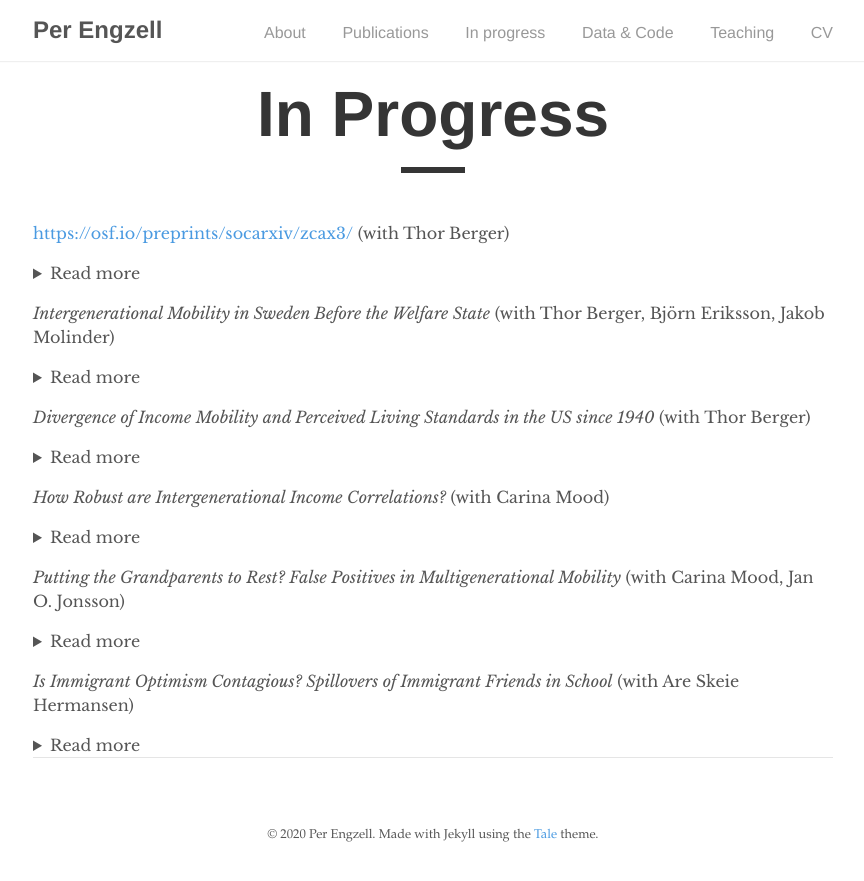
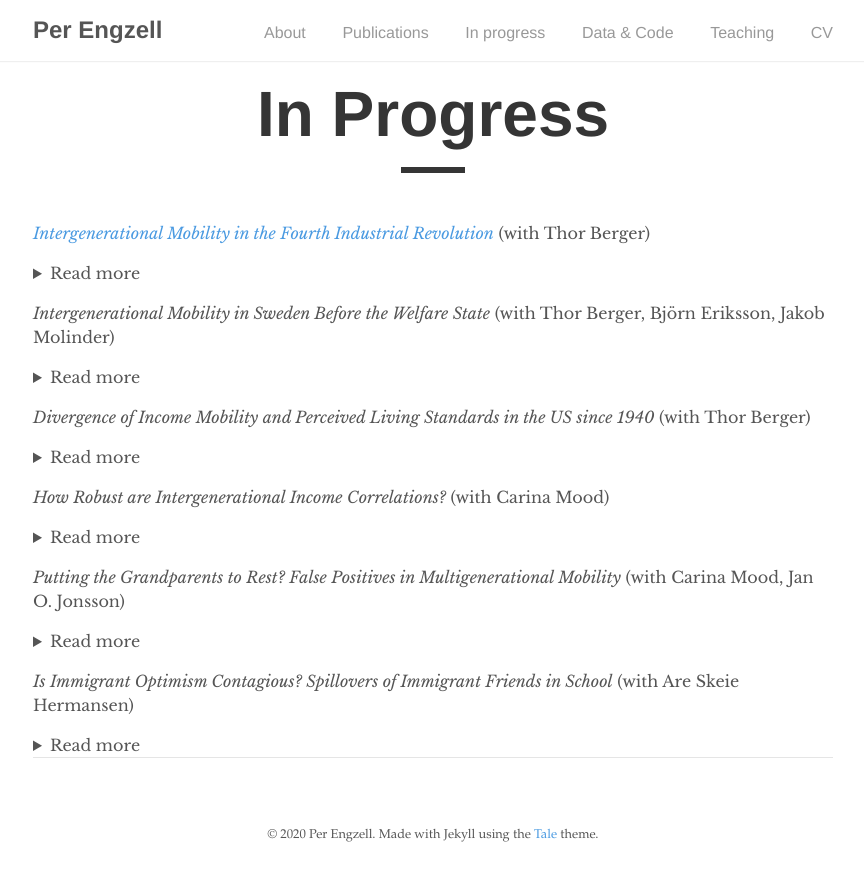
Before and after one commit to pengzell/pengzell.github.io, a Jekyll site: the page built from _pages/inprogress.md, in a window 1280 px wide. Shown: the top 881 px of the page, without its empty margins (207-1071 px from the left). Built offline with Jekyll 4.4.1, drawn with Linux system fonts in a browser that asks for light colours.

Commit message:
Update inprogress.md

```diff
--- a/_pages/inprogress.md
+++ b/_pages/inprogress.md
@@ -5,7 +5,7 @@ author: "Per Engzell"
 permalink: /inprogress/
 ---
 
-[https://osf.io/preprints/socarxiv/zcax3/](*Intergenerational Mobility in the Fourth Industrial Revolution*) (with Thor Berger)
+[*Intergenerational Mobility in the Fourth Industrial Revolution*](https://osf.io/preprints/socarxiv/zcax3/) (with Thor Berger)
 <details>
 <summary>Read more</summary>
 The maturation of industrial society has long been seen as an engine of occupational upgrading and opportunity. Following the rise of the factory, the assembly line, and the office computer, some claim that we are now entering a fourth industrial revolution where autonomous systems are transforming the nature of work. What are the consequences of this transformation for intergenerational income mobility? Examining variation across 722 U.S. labor markets, we find that intergenerational persistence is higher in areas heavily exposed to industrial automation. These effects are rooted in childhood experiences and concentrated among men from disadvantaged homes. Unequal labor relations appear to exacerbate the association, while affordable access to college ameliorates it. The received view of industrial change as an engine of mobility should be revised to consider the institutional context of automation.
```
